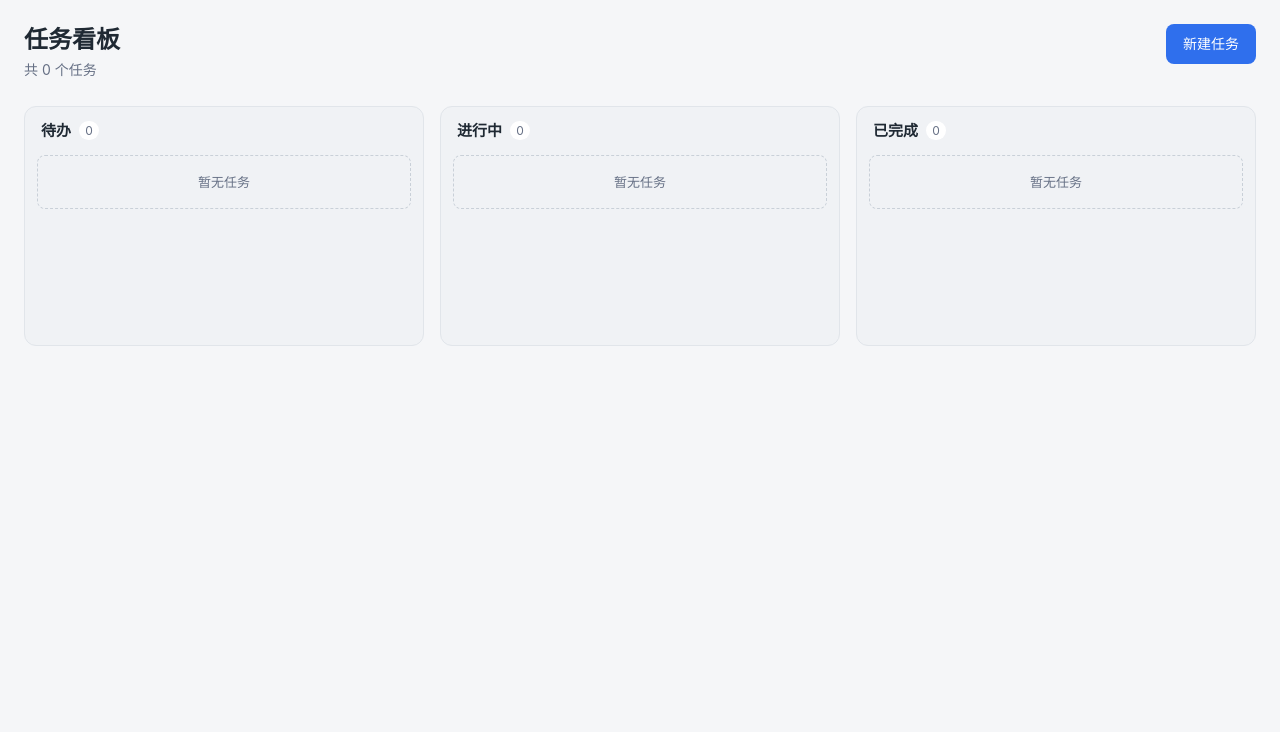
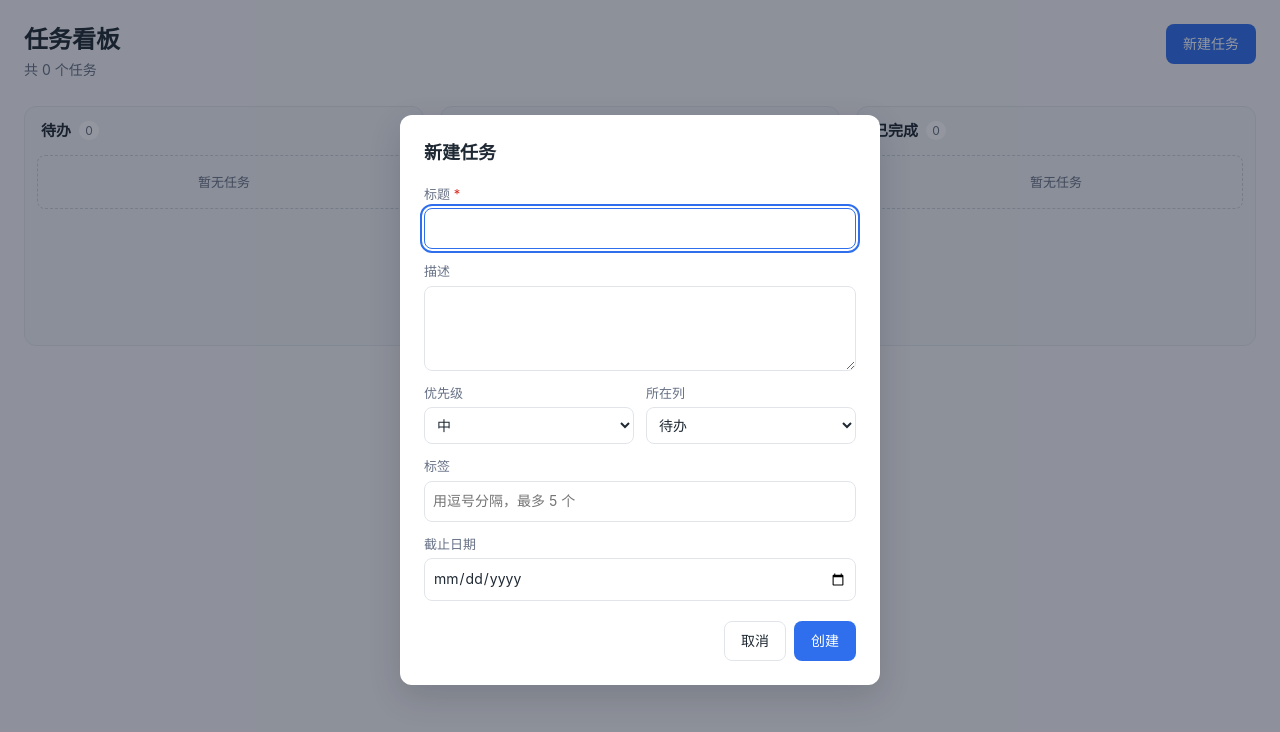
Before and after one commit to DongDongBan/vue-test0, a Vue app: page / in a window 1280 px wide. Both pictures are taken after a click on the button "新建任务". Shown: the top 732 px of the page. Built offline with nearby package versions, Linux system fonts and the light colour scheme.

Commit message:
S10 完成：新建任务弹窗

```diff
--- a/src/App.vue
+++ b/src/App.vue
@@ -1,9 +1,18 @@
 <script setup>
+import { ref } from 'vue'
 import BoardColumn from './components/BoardColumn.vue'
+import TaskFormDialog from './components/TaskFormDialog.vue'
 import { useBoard } from './composables/useBoard.js'
 
 // 状态层只在这里创建一次，向下通过 props 传递
-const { columns, stats } = useBoard()
+const { columns, stats, addTask } = useBoard()
+
+const formOpen = ref(false)
+
+function handleCreate(payload) {
+  addTask(payload)
+  formOpen.value = false
+}
 </script>
 
 <template>
@@ -17,12 +26,18 @@ const { columns, stats } = useBoard()
           <span v-if="stats.overdue > 0"> · 逾期 {{ stats.overdue }}</span>
         </p>
       </div>
-      <button class="btn-create" type="button">新建任务</button>
+      <button class="btn-create" type="button" @click="formOpen = true">新建任务</button>
     </header>
 
     <main class="board">
       <BoardColumn v-for="column in columns" :key="column.value" :column="column" />
     </main>
+
+    <TaskFormDialog
+      v-if="formOpen"
+      @submit="handleCreate"
+      @close="formOpen = false"
+    />
   </div>
 </template>
 
--- /dev/null
+++ b/src/components/TaskFormDialog.vue
@@ -0,0 +1,158 @@
+<script setup>
+import { nextTick, onMounted, reactive, ref } from 'vue'
+import { LIMITS, PRIORITIES, STATUSES, normalizeTags, validateTask } from '../domain/task.js'
+
+const props = defineProps({
+  // 传 task 表示编辑，不传表示新建
+  task: {
+    type: Object,
+    default: null,
+  },
+})
+
+const emit = defineEmits(['submit', 'close'])
+
+const isEdit = Boolean(props.task)
+
+const form = reactive({
+  title: props.task?.title ?? '',
+  description: props.task?.description ?? '',
+  priority: props.task?.priority ?? 'medium',
+  status: props.task?.status ?? 'todo',
+  tags: (props.task?.tags ?? []).join(', '),
+  dueDate: props.task?.dueDate ?? '',
+})
+
+const errors = reactive({})
+const titleInput = ref(null)
+const panel = ref(null)
+
+onMounted(() => titleInput.value?.focus())
+
+// 用户开始修改某个字段时，立刻移除该字段的错误提示
+function clearError(field) {
+  delete errors[field]
+}
+
+function submit() {
+  for (const key of Object.keys(errors)) delete errors[key]
+
+  const payload = {
+    title: form.title,
+    description: form.description,
+    priority: form.priority,
+    status: form.status,
+    tags: normalizeTags(form.tags),
+    dueDate: form.dueDate || null,
+  }
+
+  const result = validateTask(payload)
+  if (!result.valid) {
+    Object.assign(errors, result.errors)
+    // 焦点移到第一个出错的控件，键盘用户不用自己找
+    nextTick(() => {
+      panel.value?.querySelector('[aria-invalid="true"]')?.focus()
+    })
+    return
+  }
+
+  emit('submit', payload)
+}
+</script>
+
+<template>
+  <div class="backdrop" @click.self="emit('close')">
+    <div
+      ref="panel"
+      class="panel"
+      role="dialog"
+      aria-modal="true"
+      aria-labelledby="task-form-title"
+      @keydown.esc="emit('close')"
+    >
+      <h2 id="task-form-title" class="title">{{ isEdit ? '编辑任务' : '新建任务' }}</h2>
+
+      <form class="form" novalidate @submit.prevent="submit">
+        <label class="field">
+          <span class="label">标题 <em class="required">*</em></span>
+          <input
+            ref="titleInput"
+            v-model="form.title"
+            class="input"
+            type="text"
+            :maxlength="LIMITS.title"
+            :aria-invalid="errors.title ? 'true' : null"
+            :aria-describedby="errors.title ? 'error-title' : null"
+            @input="clearError('title')"
+          />
+          <span v-if="errors.title" id="error-title" class="error">{{ errors.title }}</span>
+        </label>
+
+        <label class="field">
+          <span class="label">描述</span>
+          <textarea
+            v-model="form.description"
+            class="input textarea"
+            rows="3"
+            :maxlength="LIMITS.description"
+            :aria-invalid="errors.description ? 'true' : null"
+            @input="clearError('description')"
+          />
+          <span v-if="errors.description" class="error">{{ errors.description }}</span>
+        </label>
+
+        <div class="row">
+          <label class="field">
+            <span class="label">优先级</span>
+            <select v-model="form.priority" class="input" @change="clearError('priority')">
+              <option v-for="item in PRIORITIES" :key="item.value" :value="item.value">
+                {{ item.label }}
+              </option>
+            </select>
+          </label>
+
+          <label class="field">
+            <span class="label">所在列</span>
+            <select v-model="form.status" class="input" @change="clearError('status')">
+              <option v-for="item in STATUSES" :key="item.value" :value="item.value">
+                {{ item.label }}
+              </option>
+            </select>
+          </label>
+        </div>
+
+        <label class="field">
+          <span class="label">标签</span>
+          <input
+            v-model="form.tags"
+            class="input"
+            type="text"
+            placeholder="用逗号分隔，最多 5 个"
+            :aria-invalid="errors.tags ? 'true' : null"
+            @input="clearError('tags')"
+          />
+          <span v-if="errors.tags" class="error">{{ errors.tags }}</span>
+        </label>
+
+        <label class="field">
+          <span class="label">截止日期</span>
+          <input
+            v-model="form.dueDate"
+            class="input"
+            type="date"
+            :aria-invalid="errors.dueDate ? 'true' : null"
+            @input="clearError('dueDate')"
+          />
+          <span v-if="errors.dueDate" class="error">{{ errors.dueDate }}</span>
+        </label>
+
+        <div class="actions">
+          <button class="btn" type="button" @click="emit('close')">取消</button>
+          <button class="btn btn-primary" type="submit">{{ isEdit ? '保存' : '创建' }}</button>
+        </div>
+      </form>
+    </div>
+  </div>
+</template>
+
+<style scoped src="./task-form.css"></style>
--- /dev/null
+++ b/src/components/task-form.css
@@ -0,0 +1,118 @@
+/* TaskFormDialog 的 scoped 样式（通过 <style scoped src> 引入，保持作用域隔离） */
+.backdrop {
+  position: fixed;
+  inset: 0;
+  z-index: 10;
+  display: flex;
+  align-items: center;
+  justify-content: center;
+  padding: var(--space-4);
+  background: rgba(16, 24, 40, 0.45);
+}
+
+.panel {
+  width: min(480px, 100%);
+  max-height: calc(100vh - 2 * var(--space-4));
+  overflow-y: auto;
+  padding: var(--space-5);
+  border-radius: var(--radius-lg);
+  background: var(--surface);
+  box-shadow: var(--shadow-lg);
+}
+
+.title {
+  margin-bottom: var(--space-4);
+  font-size: 18px;
+  font-weight: 600;
+}
+
+.form {
+  display: flex;
+  flex-direction: column;
+  gap: var(--space-3);
+}
+
+.field {
+  display: flex;
+  flex-direction: column;
+  gap: var(--space-1);
+}
+
+.row {
+  display: grid;
+  grid-template-columns: 1fr 1fr;
+  gap: var(--space-3);
+}
+
+.label {
+  color: var(--text-muted);
+  font-size: 13px;
+}
+
+.required {
+  color: var(--danger);
+  font-style: normal;
+}
+
+.input {
+  padding: var(--space-2);
+  border: 1px solid var(--border);
+  border-radius: var(--radius-md);
+  background: var(--surface);
+  color: var(--text);
+  font-size: 14px;
+}
+
+.input:focus {
+  border-color: var(--primary);
+}
+
+.input[aria-invalid='true'] {
+  border-color: var(--danger);
+}
+
+.textarea {
+  resize: vertical;
+  min-height: 64px;
+}
+
+.error {
+  color: var(--danger);
+  font-size: 12px;
+}
+
+.actions {
+  display: flex;
+  justify-content: flex-end;
+  gap: var(--space-2);
+  margin-top: var(--space-2);
+}
+
+.btn {
+  padding: var(--space-2) var(--space-4);
+  border: 1px solid var(--border);
+  border-radius: var(--radius-md);
+  background: var(--surface);
+  color: var(--text);
+  font-size: 14px;
+}
+
+.btn:hover {
+  background: var(--surface-hover);
+}
+
+.btn-primary {
+  border-color: transparent;
+  background: var(--primary);
+  color: var(--text-inverse);
+}
+
+.btn-primary:hover {
+  background: var(--primary-hover);
+}
+
+@media (max-width: 479px) {
+  .row {
+    grid-template-columns: 1fr;
+  }
+}
```
